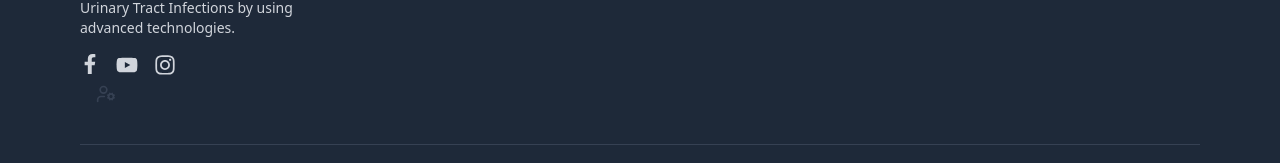
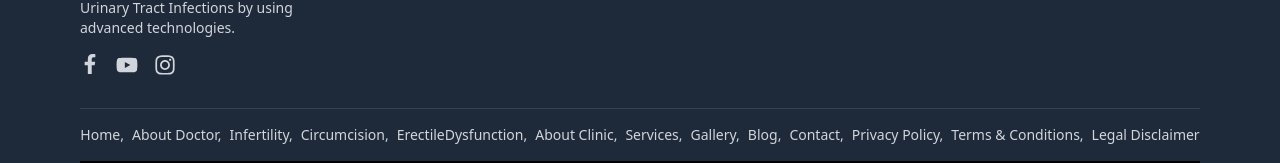
Before and after one commit to Nikhil-kumar-1/doctorNiren, a React (Vite) app in the folder urologist-website/: page /login in a window 1280 px wide. Shown: the part 1500-1663 px from the top of the page. Built offline with nearby package versions, Linux system fonts and the light colour scheme.

Commit message:
Update Footer.jsx

```diff
--- a/urologist-website/src/components/Footer/Footer.jsx
+++ b/urologist-website/src/components/Footer/Footer.jsx
@@ -8,7 +8,7 @@ import {
   FaClock,
 } from "react-icons/fa";
 import { Link } from "react-router-dom"; // Import Link from react-router-dom
-import { UserCog } from "lucide-react"; // Importing admin icon
+
 
 export default function Footer() {
   // List of services (matching the routes in App.jsx)
@@ -121,16 +121,7 @@ export default function Footer() {
           </Link>
         </div>
       </div>
-      <div className="width:50px">
-      {/* Admin Panel Link with Icon */}
-      <Link
-        to="/admin"
-        className="flex items-center gap-2 px-4 py-2 rounded-lg hover:bg-gray-50 transition width:50px"
-      >
-        <UserCog size={20} className="text-gray-700" /> {/* Admin icon */}
 
-      </Link>
-    </div>
       {/* Bottom Navigation Links */}
       <div className="border-t border-gray-700  mt-8  pt-4 text-sm text-gray-300 text-center flex flex-wrap justify-center space-x-2">
         <Link to="/" className="hover:text-blue-400">
```
